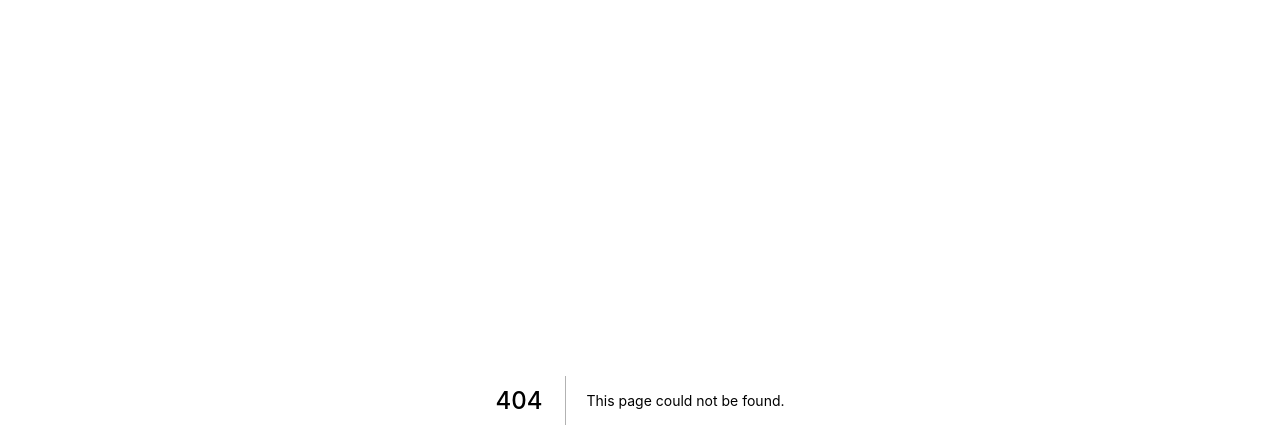
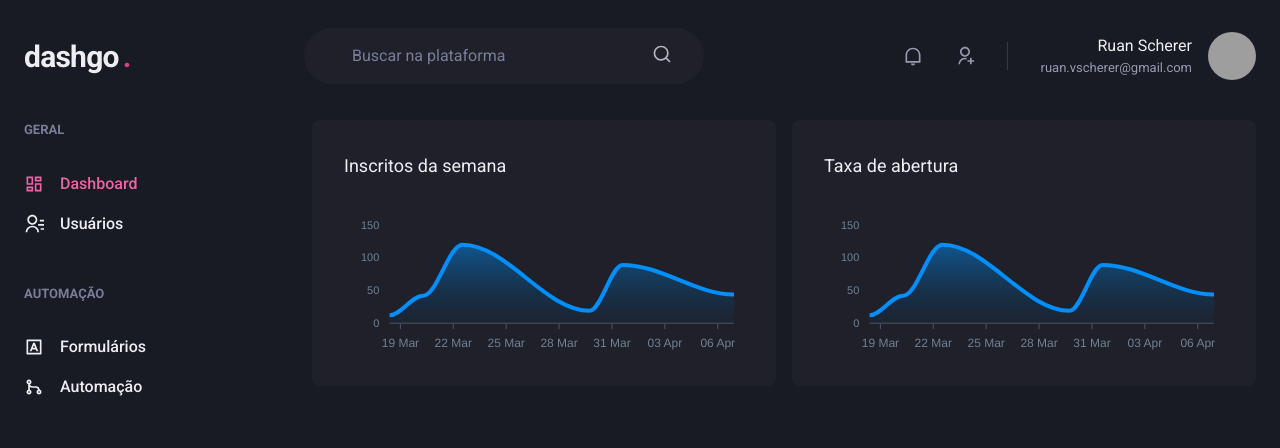
Before and after one commit to RuanScherer/dash-go, a Next.js app: page /dashboard in a window 1280 px wide. Before the commit this address had no page. Shown: the top 448 px of the page. Built offline with nearby package versions, Linux system fonts and the light colour scheme; grey boxes are pictures that could not be loaded.

Commit message:
feat: dashboard page

```diff
--- a/package.json
+++ b/package.json
@@ -13,10 +13,13 @@
     "@chakra-ui/react": "^2.2.1",
     "@emotion/react": "^11.9.3",
     "@emotion/styled": "^11.9.3",
+    "apexcharts": "^3.35.3",
     "framer-motion": "^6.3.11",
     "next": "12.1.6",
     "react": "18.2.0",
-    "react-dom": "18.2.0"
+    "react-apexcharts": "^1.4.0",
+    "react-dom": "18.2.0",
+    "react-icons": "^4.4.0"
   },
   "devDependencies": {
     "@types/node": "^18.0.0",
--- /dev/null
+++ b/src/components/Header.tsx
@@ -0,0 +1,91 @@
+import { Avatar, Box, Flex, Icon, Input, Stack, Text } from '@chakra-ui/react'
+import { RiNotificationLine, RiSearchLine, RiUserAddLine } from 'react-icons/ri'
+
+export default function Header() {
+  return (
+    <Flex
+      as="header"
+      w="100%"
+      maxWidth={1480}
+      h="20"
+      mx="auto"
+      mt="4"
+      px="6"
+      alignItems="center"
+    >
+      <Text
+        fontSize="3xl"
+        fontWeight="bold"
+        letterSpacing="tight"
+        w="64"
+      >
+        dashgo
+        <Text
+          as="span"
+          color="pink.500"
+          ml="1"
+        >
+          .
+        </Text>
+      </Text>
+
+      <Flex
+        as="label"
+        flex="1"
+        py="4"
+        px="8"
+        ml="6"
+        maxWidth={400}
+        alignSelf="center"
+        color="gray.200"
+        position="relative"
+        bgColor="gray.800"
+        borderRadius="full"
+      >
+        <Input
+          color="gray.50"
+          variant="unstyled"
+          px="4"
+          mr="4"
+          placeholder="Buscar na plataforma"
+          _placeholder={{ color: 'gray.400' }}
+        />
+
+        <Icon as={RiSearchLine} fontSize="20" />
+      </Flex>
+
+      <Flex alignItems="center" ml="auto">
+        <Stack
+          direction="row"
+          spacing="8"
+          mx="8"
+          pr="8"
+          py="1"
+          color="gray.300"
+          borderRightWidth={1}
+          borderColor="gray.700"
+        >
+          <Icon as={RiNotificationLine} fontSize="20" />
+          <Icon as={RiUserAddLine} fontSize="20" />
+        </Stack>
+
+        <Flex alignItems="center">
+          <Box mr="4" textAlign="right">
+            <Text>Ruan Scherer</Text>
+            <Text color="gray.300" fontSize="small">
+              ruan.vscherer@gmail.com
+            </Text>
+          </Box>
+
+          <Avatar
+            size="md"
+            name="Ruan Scherer"
+            src="https://avatars1.githubusercontent.com/u/50061559?v=4"
+          >
+
+          </Avatar>
+        </Flex>
+      </Flex>
+    </Flex>
+  )
+}
--- /dev/null
+++ b/src/components/Sidebar.tsx
@@ -0,0 +1,70 @@
+import { Box, Icon, Link, Stack, Text } from "@chakra-ui/react";
+import { RiContactsLine, RiDashboardLine, RiGitMergeLine, RiInputMethodLine } from "react-icons/ri";
+
+export default function Sidebar() {
+  return (
+    <Box
+      as="aside"
+      w="64"
+      mr="8"
+    >
+      <Stack spacing="12" alignItems="flex-start">
+        <Box>
+          <Text
+            fontWeight="bold"
+            color="gray.400"
+            fontSize="small"
+          >
+            GERAL
+          </Text>
+
+          <Stack
+            spacing="4"
+            mt="8"
+            alignItems="stretch"
+          >
+            <Link
+              display="flex"
+              alignItems="center"
+              color="pink.400"
+            >
+              <Icon as={RiDashboardLine} fontSize="20" />
+              <Text ml="4" fontWeight="medium">Dashboard</Text>
+            </Link>
+
+            <Link display="flex" alignItems="center">
+              <Icon as={RiContactsLine} fontSize="20" />
+              <Text ml="4" fontWeight="medium">Usuários</Text>
+            </Link>
+          </Stack>
+        </Box>
+
+        <Box>
+          <Text
+            fontWeight="bold"
+            color="gray.400"
+            fontSize="small"
+          >
+            AUTOMAÇÃO
+          </Text>
+
+          <Stack
+            spacing="4"
+            mt="8"
+            alignItems="stretch"
+          >
+            <Link display="flex" alignItems="center">
+              <Icon as={RiInputMethodLine} fontSize="20" />
+              <Text ml="4" fontWeight="medium">Formulários</Text>
+            </Link>
+
+            <Link display="flex" alignItems="center">
+              <Icon as={RiGitMergeLine} fontSize="20" />
+              <Text ml="4" fontWeight="medium">Automação</Text>
+            </Link>
+          </Stack>
+        </Box>
+      </Stack>
+    </Box>
+  )
+}
--- /dev/null
+++ b/src/pages/dashboard.tsx
@@ -0,0 +1,127 @@
+import { Box, Flex, SimpleGrid, Text, theme } from "@chakra-ui/react";
+import { ApexOptions } from "apexcharts";
+import dynamic from "next/dynamic";
+import Header from "../components/Header";
+import Sidebar from "../components/Sidebar";
+
+const Chart = dynamic(() => import("react-apexcharts"), {
+  ssr: false
+})
+
+const options: ApexOptions = {
+  chart: {
+    toolbar: {
+      show: false
+    },
+    zoom: {
+      enabled: false
+    },
+    foreColor: theme.colors.gray[500],
+  },
+  grid: {
+    show: false,
+  },
+  dataLabels: {
+    enabled: false
+  },
+  stroke: {
+    curve: 'smooth',
+  },
+  tooltip: {
+    enabled: false
+  },
+  xaxis: {
+    type: 'datetime',
+    axisBorder: {
+      color: theme.colors.gray[600]
+    },
+    axisTicks: {
+      color: theme.colors.gray[600]
+    },
+    categories: [
+      '2022-03-18T09:39:00.000Z',
+      '2022-03-20T07:48:00.000Z',
+      '2022-03-22T13:12:00.000Z',
+      '2022-03-29T18:01:00.000Z',
+      '2022-03-31T15:19:00.000Z',
+      '2022-04-06T22:46:00.000Z'
+    ]
+  },
+  fill: {
+    opacity: 0.3,
+    type: 'gradient',
+    gradient: {
+      shade: 'dark',
+      opacityFrom: 0.7,
+      opacityTo: 0.3
+    }
+  }
+}
+
+const series = [
+  {
+    name: "series1",
+    data: [12, 42, 120, 19, 89, 44]
+  }
+]
+
+export default function Dashboard() {
+  return (
+    <Flex direction="column" h="100vh">
+      <Header />
+
+      <Flex
+        w="100%"
+        my="6"
+        maxWidth={1480}
+        mx="auto"
+        px="6"
+      >
+        <Sidebar />
+
+        <SimpleGrid
+          flex="1"
+          gap="4"
+          minChildWidth="320px"
+          alignItems="flex-start"
+        >
+          <Box
+            p="8"
+            pb="4"
+            bgColor="gray.800"
+            borderRadius={8}
+          >
+            <Text fontSize="lg" mb="4">
+              Inscritos da semana
+            </Text>
+
+            <Chart
+              options={options}
+              series={series}
+              type="area"
+              height={160}
+            />
+          </Box>
+
+          <Box
+            p="8"
+            pb="4"
+            bgColor="gray.800"
+            borderRadius={8}
+          >
+            <Text fontSize="lg" mb="4">
+              Taxa de abertura
+            </Text>
+
+            <Chart
+              options={options}
+              series={series}
+              type="area"
+              height={160}
+            />
+          </Box>
+        </SimpleGrid>
+      </Flex>
+    </Flex>
+  )
+}
```
Also changed, not shown: 1 other file (tests, documents, lock files or other folders).
